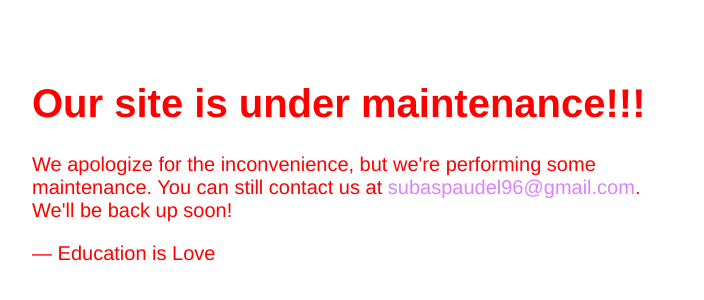
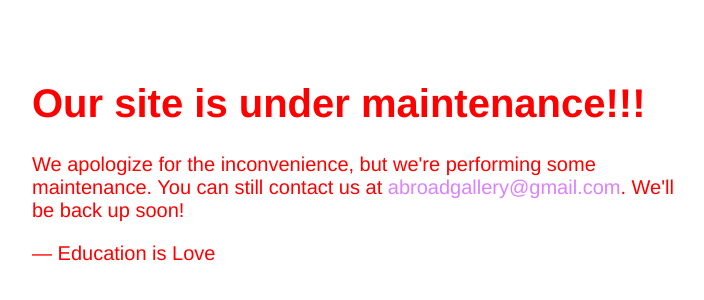
Before and after one commit to Ganesh149/under-maintenance, a plain HTML site: page index.html in a window 1280 px wide. Shown: the part 104-404 px from the top of the page, without its empty margins (283-987 px from the left). Drawn offline with Linux system fonts and the light colour scheme.

Commit message:
mail fixed

```diff
--- a/index.html
+++ b/index.html
@@ -17,7 +17,7 @@
 <div id="article">
 <h1>Our site is under maintenance!!!</h1>
 <div>
-<p>We apologize for the inconvenience, but we're performing some maintenance. You can still contact us at <a href="mailto:subaspaudel96@gmail.com">subaspaudel96@gmail.com</a>. We'll be back up soon!</p>
+<p>We apologize for the inconvenience, but we're performing some maintenance. You can still contact us at <a href="mailto:abroadgallery@gmail.com">abroadgallery@gmail.com</a>. We'll be back up soon!</p>
 <p>&mdash; Education is Love</p>
 </div>
 </div>
```
